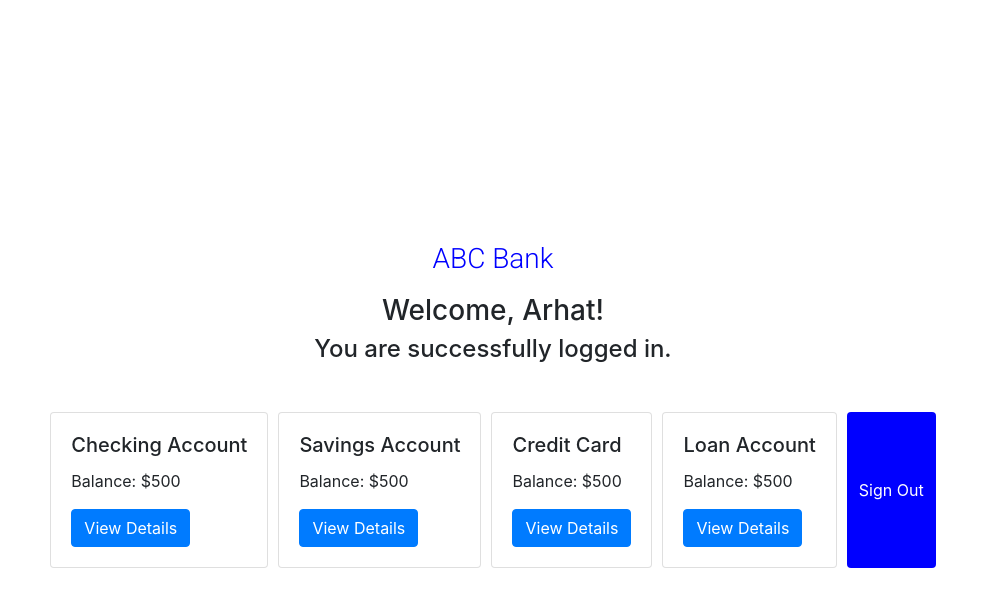
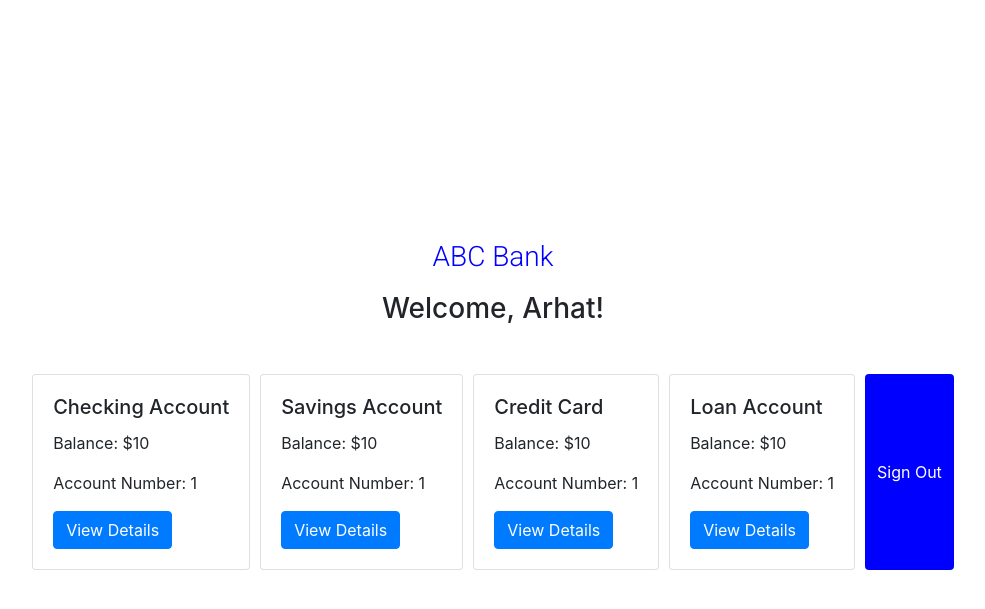
Before and after one commit to arhat05/bank, a Django app: template templates/bankingApp/index.html in a window 1280 px wide. Shown: the top 609 px of the page, without its empty margins (147-1132 px from the left). Run offline with Django 4.2, Linux system fonts and the light colour scheme; a user stored in the database is signed in; tables that the repository leaves empty hold one stand-in row (values such as "Sample post"); the template is opened without the code that fills it: most values are stand-ins (such as "Sample title", 1, 10 or a date in 2020); some libraries are stand-ins or nearby versions.

Commit message:
added dynamic buttons
(changing balances depending on user accounts)

```diff
--- a/templates/bankingApp/index.html
+++ b/templates/bankingApp/index.html
@@ -89,7 +89,6 @@
     <div class="content">
         {% if user.is_authenticated %}
         <h3>Welcome, {{ user.first_name }}!</h3>
-        <h4>You are successfully logged in.</h4>
         {% else %}
         <h3>Welcome to ABC Bank!</h3>
         <p>Please sign up or log in to continue.</p>
@@ -103,28 +102,32 @@
             <div class="card">
                 <div class="card-body">
                     <h5 class="card-title">Checking Account</h5>
-                    <p class="card-text">Balance: $500</p>
+                    <p class="card-text">Balance: ${{ checking_account_balance }}</p>
+                    <p class="card-text">Account Number: {{ checking_account_num }}</p>
                     <a href="/checking-account" class="btn btn-primary">View Details</a>
                 </div>
             </div>
             <div class="card">
                 <div class="card-body">
                     <h5 class="card-title">Savings Account</h5>
-                    <p class="card-text">Balance: $500</p>
+                    <p class="card-text">Balance: ${{ savings_account_balance }}</p>
+                    <p class="card-text">Account Number: {{ savings_account_num }}</p>
                     <a href="/checking-account" class="btn btn-primary">View Details</a>
                 </div>
             </div>
             <div class="card">
                 <div class="card-body">
                     <h5 class="card-title">Credit Card</h5>
-                    <p class="card-text">Balance: $500</p>
+                    <p class="card-text">Balance: ${{ cc_account_balance }}</p>
+                    <p class="card-text">Account Number: {{ cc_account_num }}</p>
                     <a href="/checking-account" class="btn btn-primary">View Details</a>
                 </div>
             </div>
             <div class="card">
                 <div class="card-body">
                     <h5 class="card-title">Loan Account</h5>
-                    <p class="card-text">Balance: $500</p>
+                    <p class="card-text">Balance: ${{ loan_account_balance }}</p>
+                    <p class="card-text">Account Number: {{ loan_account_num }}</p>
                     <a href="/checking-account" class="btn btn-primary">View Details</a>
                 </div>
             </div>
```
Also changed, not shown: bankingApp/models.py (+7 -6 lines), bankingApp/views.py (+45 -2 lines), bankingApp/migrations/0002_account_account_type_alter_account_balance_and_more.py (added), db.sqlite3.
